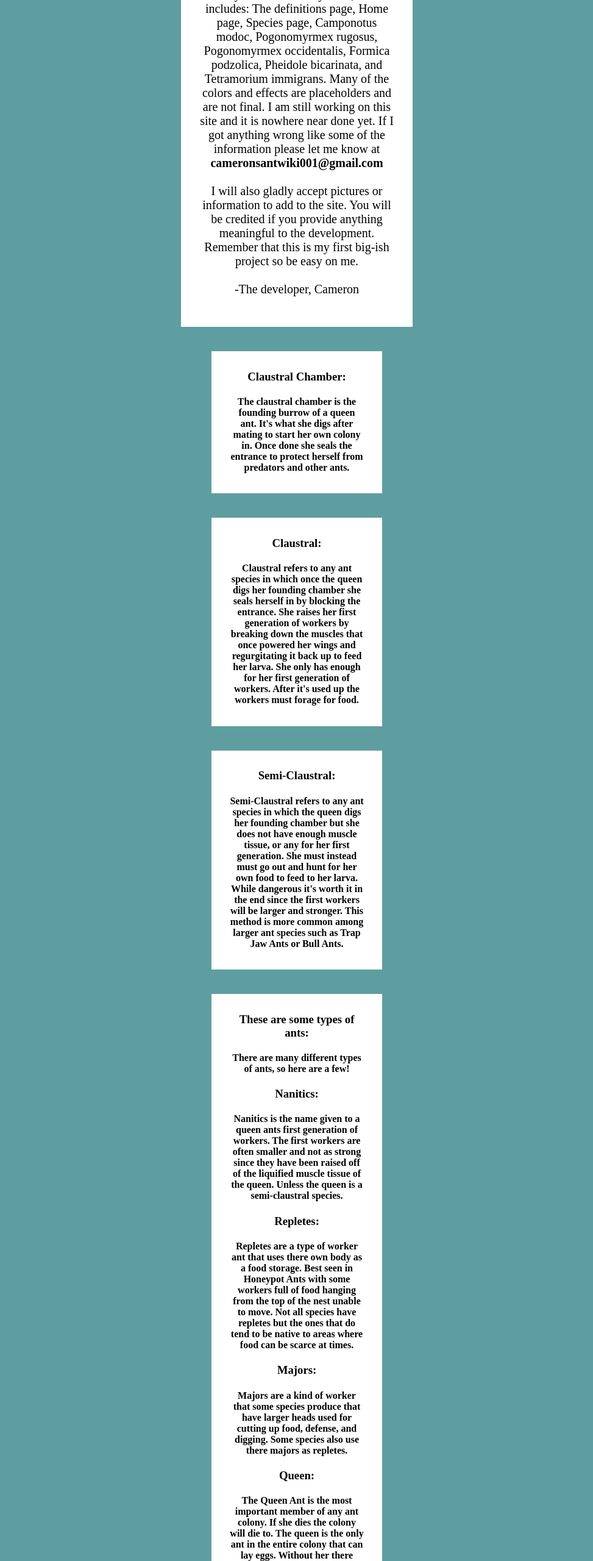
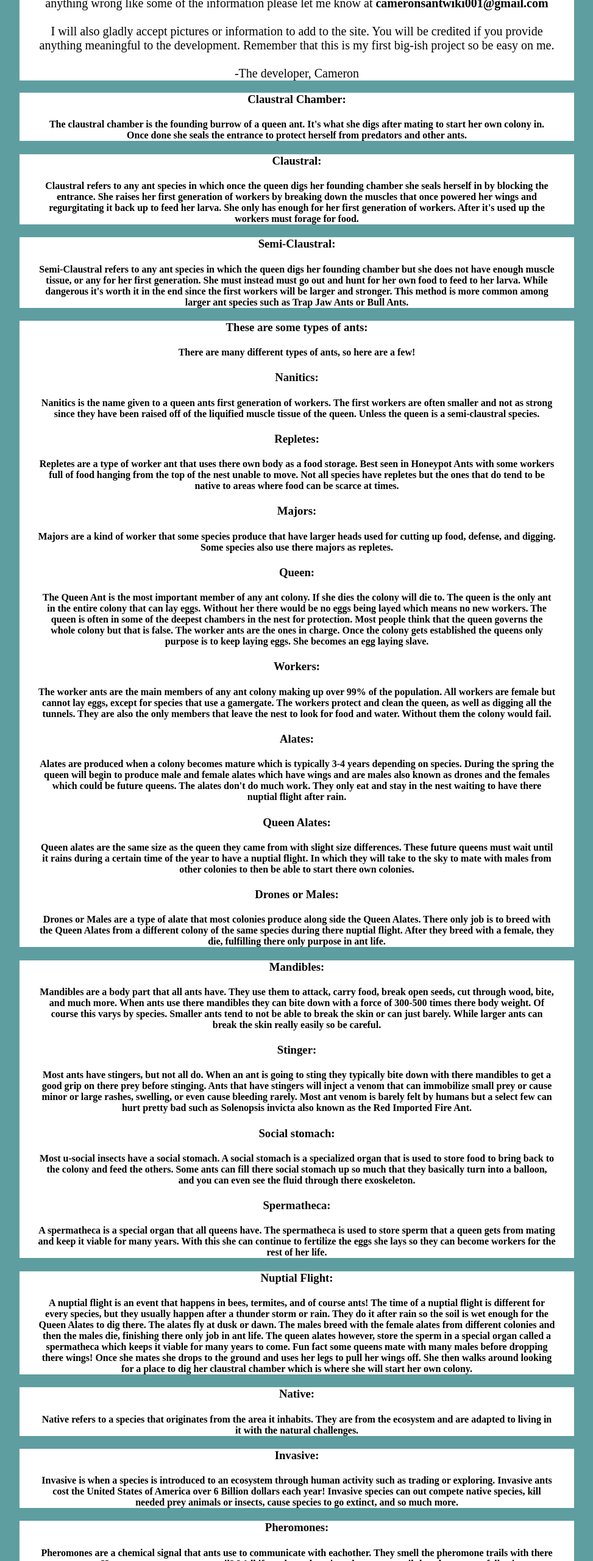
Before and after one commit to Billtillgill-Jr1/Ant_Wiki, a plain HTML site: page Ant_Defs.html in a window 1280 px wide. Shown: the part 240-2800 px from the top of the page at 61% size, without its empty margins (153-1126 px from the left). Drawn offline with Linux system fonts and the light colour scheme.

Commit message:
Update Ant_Defs_CSS.css

```diff
--- a/Ant_Defs_CSS.css
+++ b/Ant_Defs_CSS.css
@@ -58,8 +58,8 @@ body{
 	text-decoration: none;
 	font-size: 20px;
 	text-align: center;
-	margin: 40px 450px 40px 450px;
-	padding: 15px 30px 30px 30px;
+	margin: 1px 185px 1px 185px;
+	padding: 0px 30px;
 
 
 
@@ -74,8 +74,8 @@ body{
 	flex-wrap: wrap;
 	text-align: center;
 	background-color: white;
-	margin: 40px 500px 40px 500px;
-	padding: 12px 30px;
+	margin: 1px 185px 1px 185px;
+	padding: 0px 30px;
 
 
 
@@ -90,8 +90,8 @@ body{
 	flex-wrap: wrap;
 	text-align: center;
 	background-color: white;
-	margin: 40px 500px 40px 500px;
-	padding: 12px 30px;
+	margin: 1px 185px 1px 185px;
+	padding: 0px 30px;
 
 
 
@@ -106,8 +106,8 @@ body{
 	flex-wrap: wrap;
 	text-align: center;
 	background-color: white;
-	margin: 40px 500px 40px 500px;
-	padding: 12px 30px;
+	margin: 1px 185px 1px 185px;
+	padding: 0px 30px;
 
 
 
@@ -120,8 +120,8 @@ body{
 	flex-wrap: wrap;
 	text-align: center;
 	background-color: white;
-	margin: 40px 500px 40px 500px;
-	padding: 12px 30px;
+	margin: 1px 185px 1px 185px;
+	padding: 0px 30px;
 
 
 
@@ -137,8 +137,8 @@ body{
 	flex-wrap: wrap;
 	text-align: center;
 	background-color: white;
-	margin: 40px 500px 40px 500px;
-	padding: 12px 30px;
+	margin: 1px 185px 1px 185px;
+	padding: 0px 30px;
 
 
 
@@ -153,8 +153,8 @@ body{
 	flex-wrap: wrap;
 	text-align: center;
 	background-color: white;
-	margin: 40px 500px 40px 500px;
-	padding: 12px 30px;
+	margin: 1px 185px 1px 185px;
+	padding: 0px 30px;
 
 
 
@@ -169,8 +169,8 @@ body{
 	flex-wrap: wrap;
 	text-align: center;
 	background-color: white;
-	margin: 40px 500px 40px 500px;
-	padding: 12px 30px;
+	margin: 1px 185px 1px 185px;
+	padding: 0px 30px;
 
 
 
@@ -184,8 +184,8 @@ body{
 	flex-wrap: wrap;
 	text-align: center;
 	background-color: white;
-	margin: 40px 500px 40px 500px;
-	padding: 12px 30px;
+	margin: 1px 185px 1px 185px;
+	padding: 0px 30px;
 
 
 
@@ -203,8 +203,8 @@ body{
 	flex-wrap: wrap;
 	text-align: center;
 	background-color: white;
-	margin: 40px 500px 40px 500px;
-	padding: 12px 30px;
+	margin: 1px 185px 1px 185px;
+	padding: 0px 30px;
 
 
 
@@ -218,8 +218,8 @@ body{
 	flex-wrap: wrap;
 	text-align: center;
 	background-color: white;
-	margin: 40px 500px 40px 500px;
-	padding: 12px 30px;
+	margin: 1px 185px 1px 185px;
+	padding: 0px 30px;
 
 
 
@@ -233,8 +233,8 @@ body{
 	flex-wrap: wrap;
 	text-align: center;
 	background-color: white;
-	margin: 40px 500px 40px 500px;
-	padding: 12px 30px;
+	margin: 1px 185px 1px 185px;
+	padding: 0px 30px;
 
 
 
@@ -248,8 +248,8 @@ body{
 	flex-wrap: wrap;
 	text-align: center;
 	background-color: white;
-	margin: 40px 500px 40px 500px;
-	padding: 12px 30px;
+	margin: 1px 185px 1px 185px;
+	padding: 0px 30px;
 
 
 
@@ -267,8 +267,8 @@ body{
 	flex-wrap: wrap;
 	text-align: center;
 	background-color: white;
-	margin: 40px 500px 40px 500px;
-	padding: 12px 30px;
+	margin: 1px 185px 1px 185px;
+	padding: 0px 30px;
 
 
 
```
